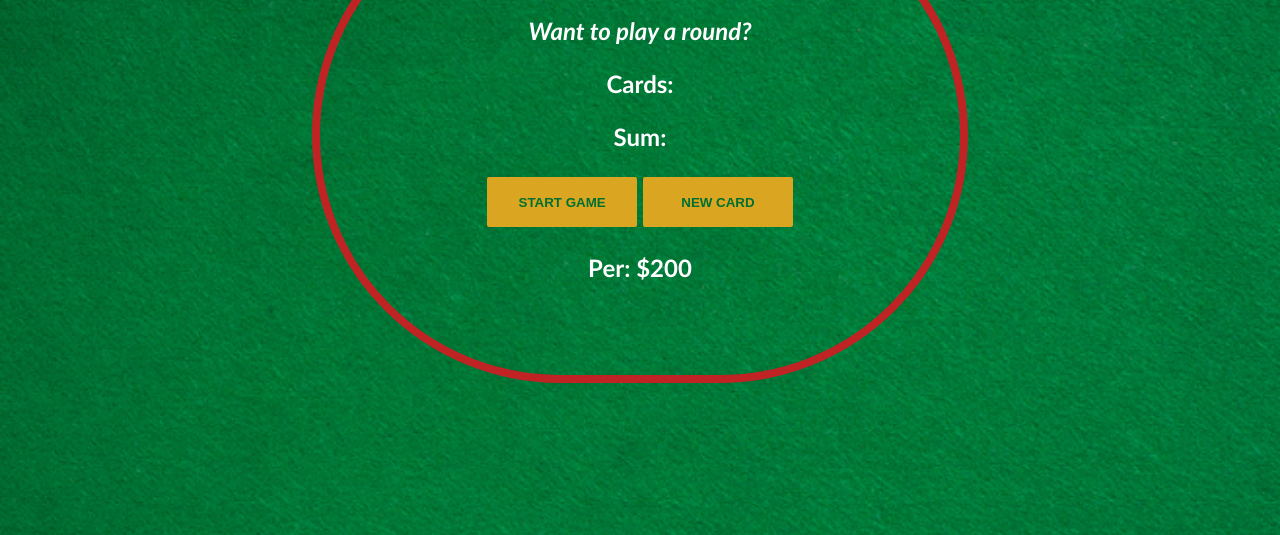
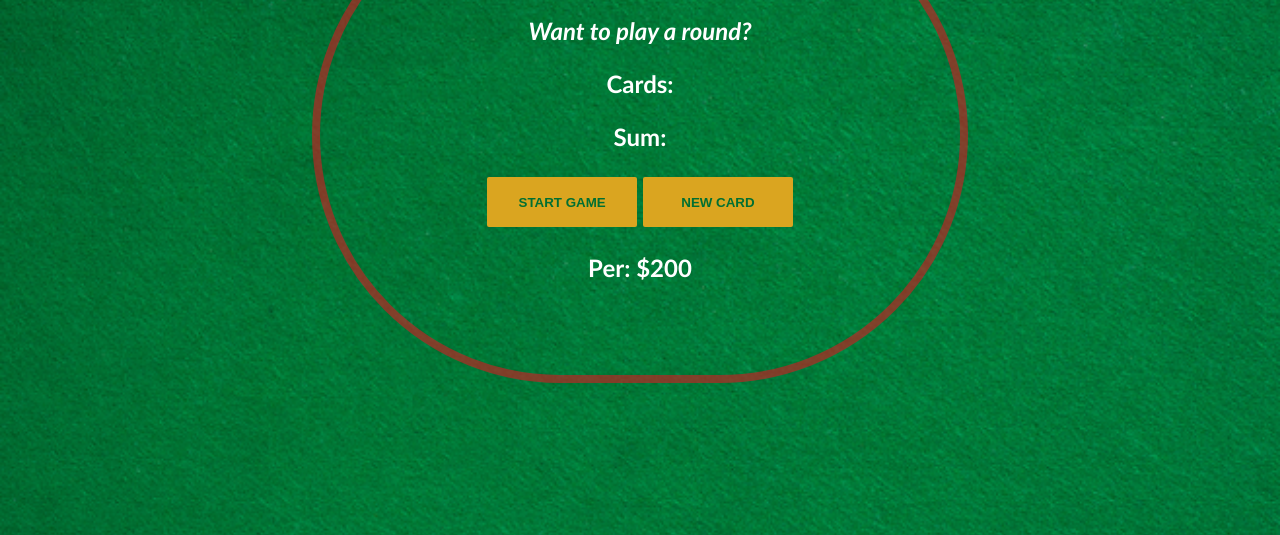
Before and after one commit to SJ-209/simple-blackjack-game, a website built with Vite: page index.html in a window 1280 px wide. Shown: the part 265-800 px from the top of the page. Built offline with nearby package versions, Linux system fonts and the light colour scheme.

Commit message:
Styles update

```diff
--- a/index.css
+++ b/index.css
@@ -15,7 +15,7 @@ body {
     transform: translate(-50%, -50%);
     width: 40rem;
     height: 30rem;
-    border: 8px solid rgb(192, 35, 35);
+    border: 8px solid rgba(192, 35, 35, 0.666);
     border-radius: 1000px;
 }
 
```
